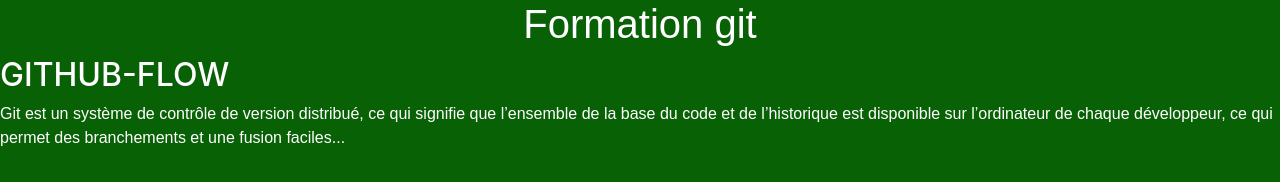
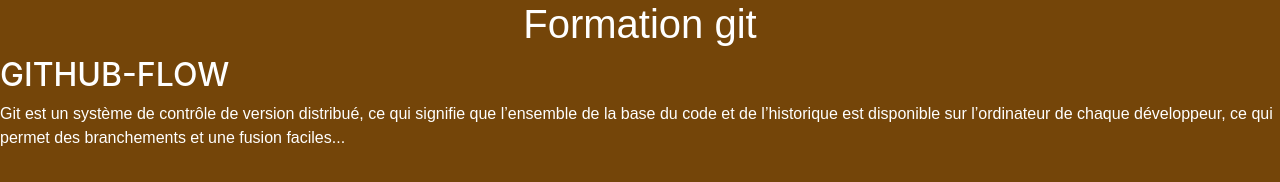
Before and after one commit to Pepe2022/github-flow, a plain HTML site: page index.html in a window 1280 px wide. Drawn offline with nearby package versions, Linux system fonts and the light colour scheme.

Commit message:
Modification fond

```diff
--- a/index.html
+++ b/index.html
@@ -10,7 +10,7 @@
     <title>Hello, world!</title>
     <style type="text/css">
         body {
-            background-color: #096106;
+            background-color: #744509;
             color: white;
         }
 
```
